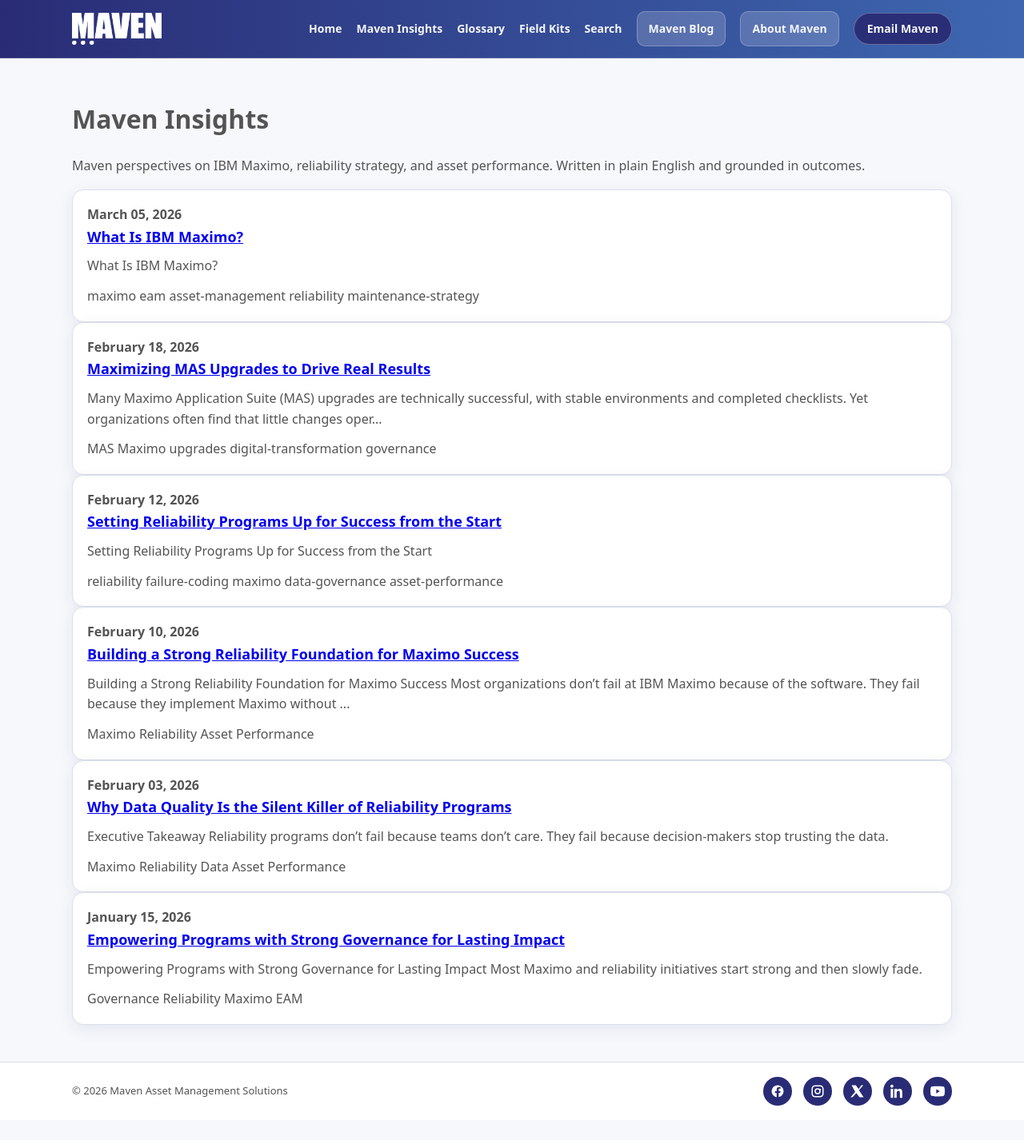
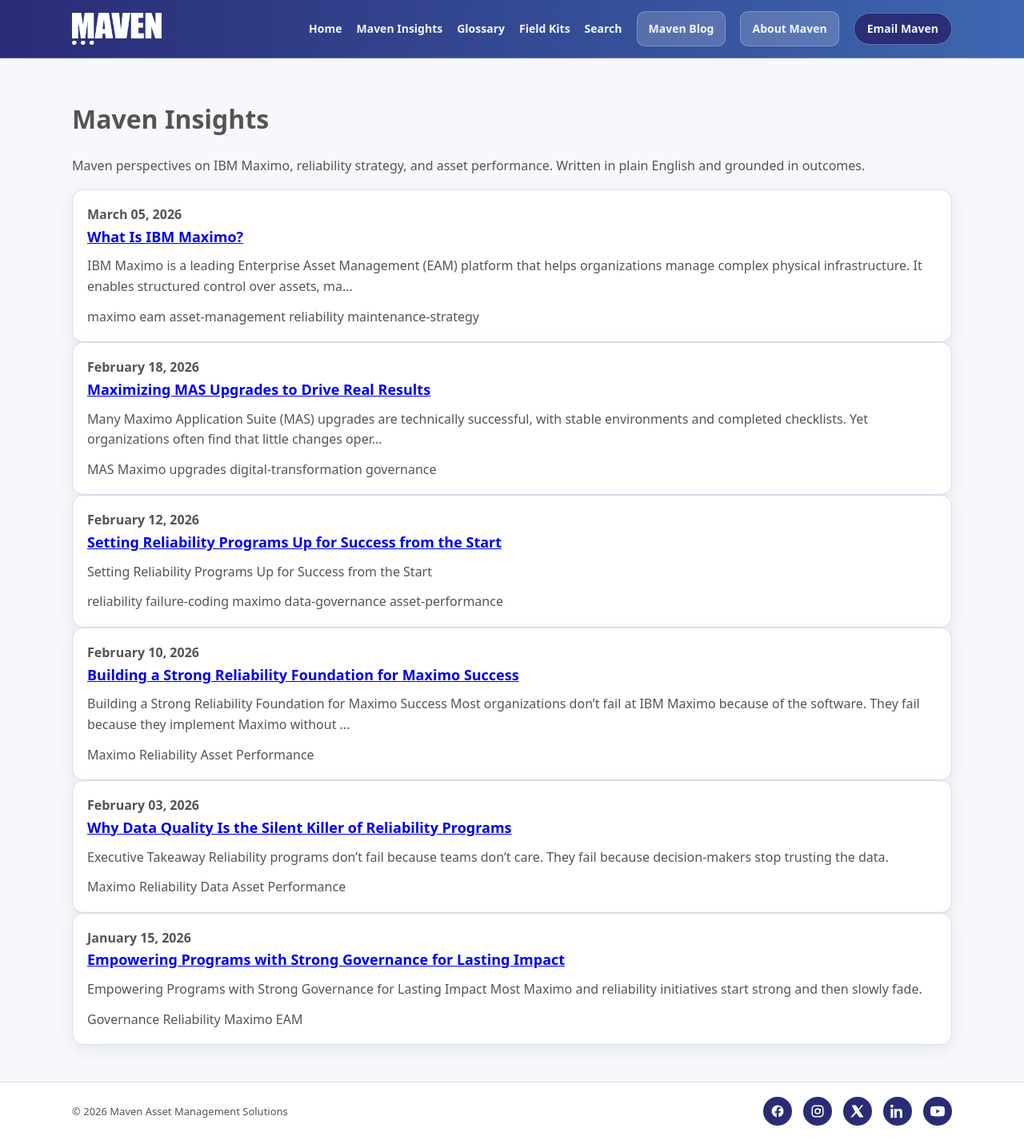
Before and after one commit to Maven-Asset-Management-Insights/content, a Jekyll site: the page built from maven-insights.md, in a window 1280 px wide. Shown: the whole page at 80% size. Built offline with Jekyll 4.4.1, drawn with Linux system fonts in a browser that asks for light colours; before the commit the page ends 1401 px from its top, so only the background shows below that.

Commit message:
Update 2026-03-05-what-is-ibm-maximo.md

```diff
--- a/_posts/2026-03-05-what-is-ibm-maximo.md
+++ b/_posts/2026-03-05-what-is-ibm-maximo.md
@@ -49,7 +49,6 @@ reading_time: 7
 
 last_validated: 2026-03-05
 ---
-## What Is IBM Maximo?
 
 IBM Maximo is a leading [Enterprise Asset Management (EAM)](/content/glossary/#enterprise-asset-management-eam) platform that helps organizations manage complex physical infrastructure. It enables structured control over assets, maintenance activities, and operational data throughout the asset lifecycle, from installation to replacement. When implemented effectively, Maximo serves as a foundation for improving [asset performance](/content/glossary/#asset-performance), operational visibility, and strategic decision-making. platform that helps organizations manage complex physical infrastructure. It enables structured control over assets, maintenance activities, and operational data throughout the asset lifecycle, from installation to replacement. When implemented effectively, Maximo serves as a foundation for improving [asset performance](/content/glossary/#asset-performance), operational visibility, and strategic decision-making.
 
```
